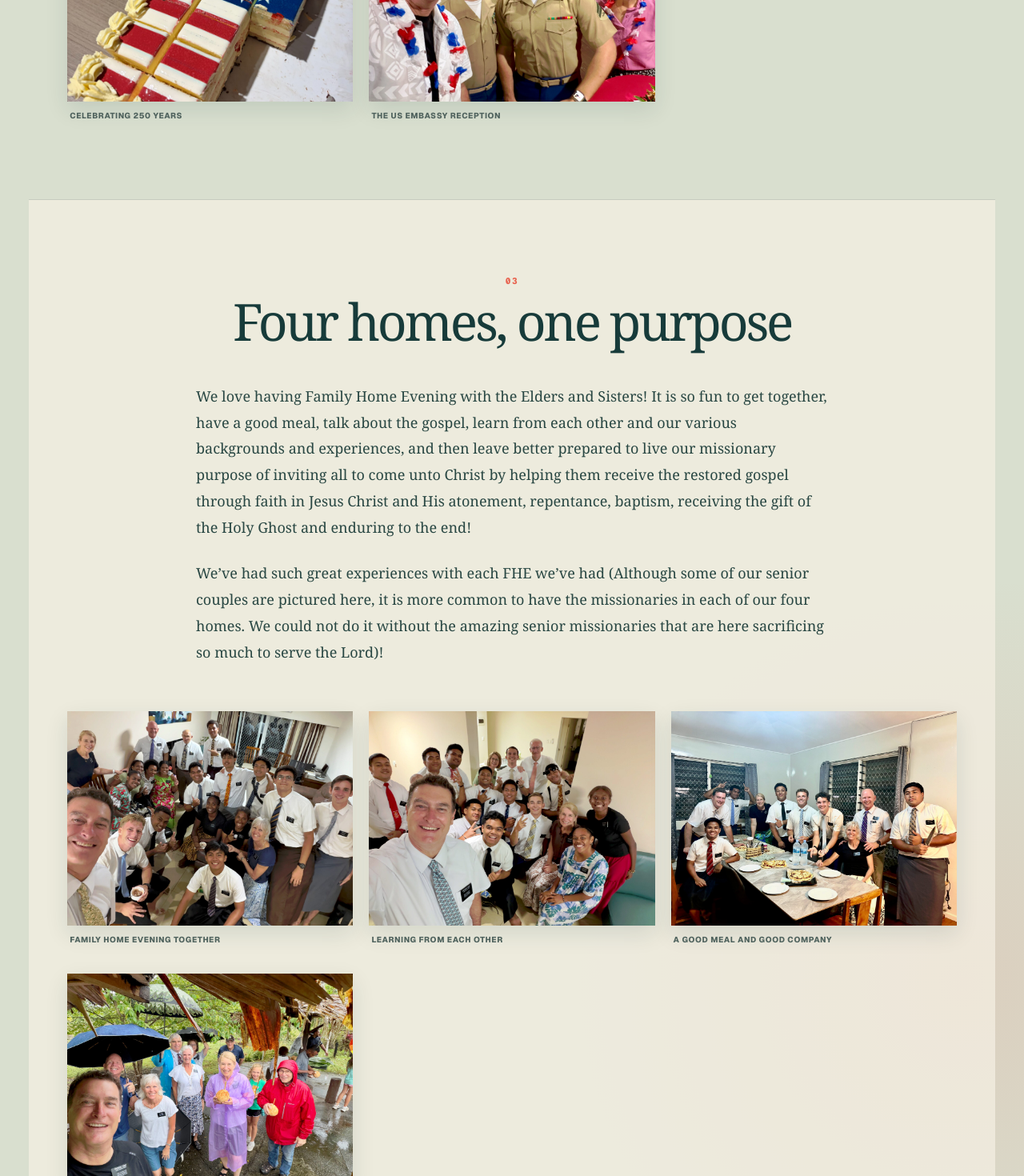
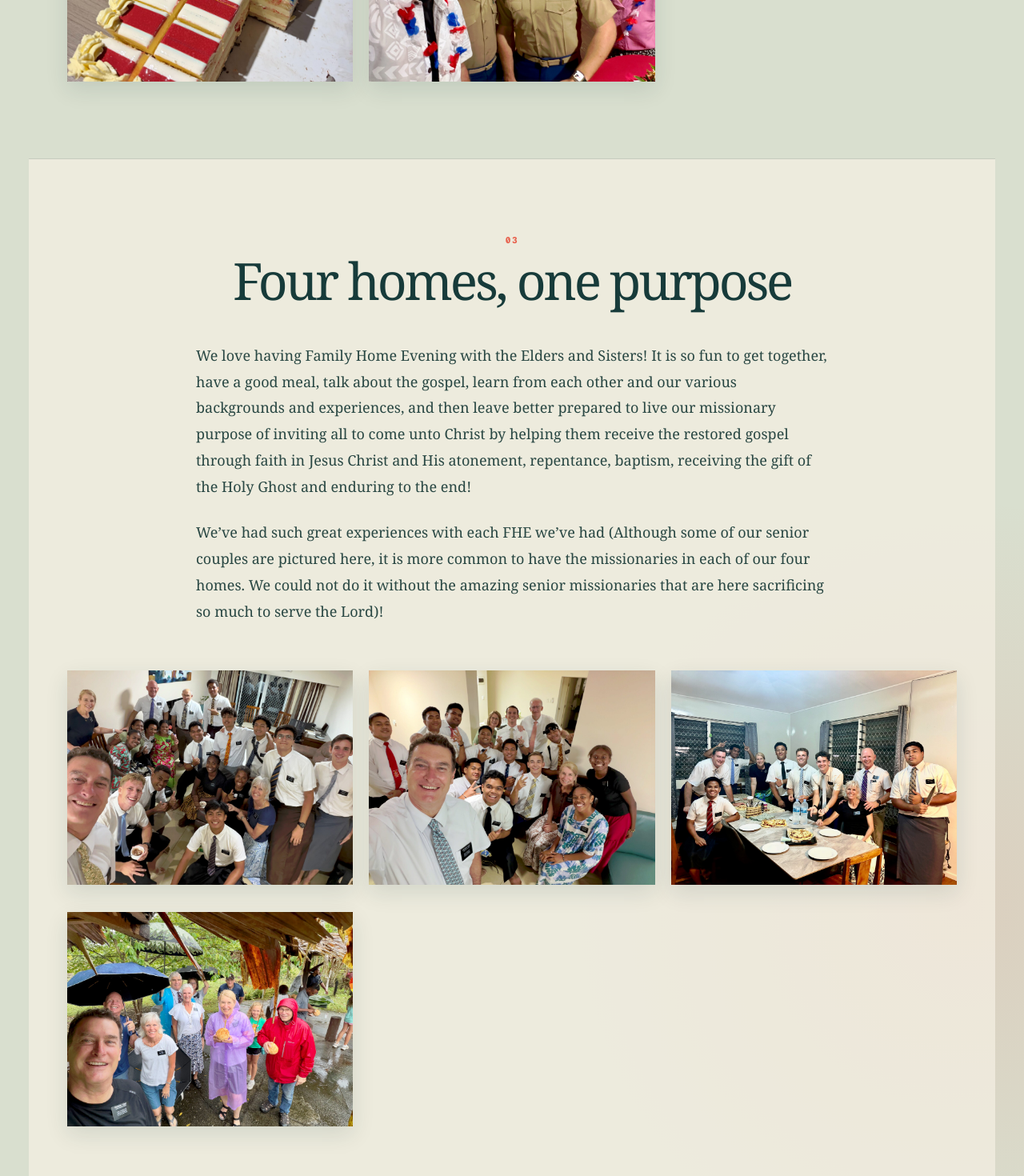
Before and after one commit to mckaycourt/solomon-islands-mission, a Next.js app: page /letters/august-5 in a window 1280 px wide. Shown: the part 3120-4590 px from the top of the page at 80% size. Built offline with nearby package versions, Linux system fonts and the light colour scheme.

Commit message:
Remove generated photo captions

```diff
--- a/app/PhotoGallery.tsx
+++ b/app/PhotoGallery.tsx
@@ -9,7 +9,7 @@ type Photo = {
   className?: string;
 };
 
-export function PhotoGallery({ photos }: { photos: readonly Photo[] }) {
+export function PhotoGallery({ photos, showCaptions = true }: { photos: readonly Photo[]; showCaptions?: boolean }) {
   const [activeIndex, setActiveIndex] = useState<number | null>(null);
   const closeButtonRef = useRef<HTMLButtonElement>(null);
   const previousFocusRef = useRef<HTMLElement | null>(null);
@@ -59,7 +59,7 @@ export function PhotoGallery({ photos }: { photos: readonly Photo[] }) {
             >
               <img src={photo.src} alt={photo.alt} />
             </button>
-            <figcaption>{photo.caption}</figcaption>
+            {showCaptions && <figcaption>{photo.caption}</figcaption>}
           </figure>
         ))}
       </div>
@@ -77,7 +77,7 @@ export function PhotoGallery({ photos }: { photos: readonly Photo[] }) {
             <figure className="lightbox-figure">
               <img src={activePhoto.src} alt={activePhoto.alt} />
               <figcaption>
-                <span>{activePhoto.caption}</span>
+                {showCaptions && <span>{activePhoto.caption}</span>}
                 <small>{activeIndex + 1} / {photos.length}</small>
               </figcaption>
             </figure>
--- a/app/globals.css
+++ b/app/globals.css
@@ -179,14 +179,12 @@ blockquote { margin: 50px -55px 62px 64px; padding: 36px 42px; background: var(-
 .gallery-grid img { width: 100%; aspect-ratio: 4 / 3; display: block; object-fit: cover; background: #b8c2ad; box-shadow: 0 10px 26px rgba(23, 59, 58, 0.12); transition: transform 350ms ease, box-shadow 350ms ease; }
 .gallery-grid figure:hover img { transform: translateY(-3px); box-shadow: 0 16px 34px rgba(23, 59, 58, 0.17); }
 .gallery-grid figcaption { padding: 11px 3px 0; color: var(--ink-soft); font-size: 10px; font-weight: 750; line-height: 1.45; letter-spacing: 0.06em; text-transform: uppercase; }
-.dispatch-gallery-first .gallery-grid figcaption { display: none; }
-
 .lightbox { position: fixed; inset: 0; z-index: 1000; display: grid; place-items: center; padding: 28px; background: rgba(23, 59, 58, 0.16); }
 .lightbox-panel { position: relative; width: min(1120px, 92vw); height: min(760px, 90vh); padding: 46px 18px 16px; border: 1px solid rgba(23, 59, 58, 0.22); border-radius: 5px; display: grid; grid-template-columns: 48px minmax(0, 1fr) 48px; gap: 14px; align-items: center; background: var(--paper-light); box-shadow: 0 22px 60px rgba(23, 59, 58, 0.22); }
 .lightbox-figure { min-width: 0; min-height: 0; height: 100%; margin: 0; display: grid; grid-template-rows: minmax(0, 1fr) 42px; overflow: hidden; }
 .lightbox-figure img { min-width: 0; min-height: 0; width: 100%; height: 100%; max-width: 100%; max-height: 100%; display: block; object-fit: contain; border: 1px solid rgba(23, 59, 58, 0.16); background: rgba(23, 59, 58, 0.035); }
 .lightbox-figure figcaption { width: 100%; display: flex; align-items: center; justify-content: space-between; gap: 24px; color: var(--ink); font-size: 11px; font-weight: 700; letter-spacing: 0.06em; text-transform: uppercase; }
-.lightbox-figure small { flex: 0 0 auto; color: var(--ink-soft); font: 600 11px/1.5 var(--font-geist-mono), monospace; }
+.lightbox-figure small { flex: 0 0 auto; margin-left: auto; color: var(--ink-soft); font: 600 11px/1.5 var(--font-geist-mono), monospace; }
 .lightbox-close,
 .lightbox-nav { width: 44px; height: 44px; border: 1px solid rgba(23, 59, 58, 0.24); border-radius: 50%; display: grid; place-items: center; background: var(--paper-light); color: var(--ink); cursor: pointer; transition: background 180ms ease, border-color 180ms ease, color 180ms ease; }
 .lightbox-close:hover,
--- a/app/letters/august-5/page.tsx
+++ b/app/letters/august-5/page.tsx
@@ -145,7 +145,7 @@ export default function AugustFiveLetter() {
             <p className="section-number">01</p>
             <h2>Teaching with purpose</h2>
           </header>
-          <PhotoGallery photos={teachingPhotos} />
+          <PhotoGallery photos={teachingPhotos} showCaptions={false} />
         </section>
 
         <section className="dispatch-section">
@@ -157,7 +157,7 @@ export default function AugustFiveLetter() {
             <p>It’s been so amazing to be living on Guadalcanal during the 250th anniversary of the signing of the Declaration of Independence and during the anniversary of the US Marines landing on Guadalcanal, August 7th, 1942.</p>
             <p>Around here it’s definitely been ‘Merica. We were invited by the US Embassy to a reception for the 250th and we visited the memorial of the US servicemen that lost their lives during the intense fighting with the Japanese here in the Solomon Islands. Gotta love our men and women in uniform!</p>
           </div>
-          <PhotoGallery photos={americaPhotos} />
+          <PhotoGallery photos={americaPhotos} showCaptions={false} />
         </section>
 
         <section className="dispatch-section dispatch-section-tinted">
@@ -169,7 +169,7 @@ export default function AugustFiveLetter() {
             <p>{fheParagraphOne}</p>
             <p>{fheParagraphTwo}</p>
           </div>
-          <PhotoGallery photos={fhePhotos} />
+          <PhotoGallery photos={fhePhotos} showCaptions={false} />
         </section>
 
         <section className="dispatch-section">
@@ -179,7 +179,7 @@ export default function AugustFiveLetter() {
             <p>{sourceParagraph(19, 1)}</p>
             <p>{sourceParagraph(19, 2)} {sourceParagraph(20, 0)}</p>
           </div>
-          <PhotoGallery photos={cocoaPhotos} />
+          <PhotoGallery photos={cocoaPhotos} showCaptions={false} />
         </section>
 
         <section className="dispatch-section dispatch-section-tinted">
@@ -190,7 +190,7 @@ export default function AugustFiveLetter() {
             <p>{sourceParagraph(21, 0)}</p>
             <p>{sourceParagraph(22, 0)}</p>
           </div>
-          <PhotoGallery photos={familyPhotos} />
+          <PhotoGallery photos={familyPhotos} showCaptions={false} />
         </section>
 
         <section className="dispatch-section dispatch-continuation">
@@ -202,7 +202,7 @@ export default function AugustFiveLetter() {
             <p>{sourceParagraph(24, 1)}</p>
             <p>{sourceParagraph(25, 0)}</p>
           </div>
-          <PhotoGallery photos={missionaryPhotos} />
+          <PhotoGallery photos={missionaryPhotos} showCaptions={false} />
         </section>
 
         <section className="dispatch-section malaita-section">
@@ -217,7 +217,7 @@ export default function AugustFiveLetter() {
             <p>{sourceParagraph(28, 0)}</p>
             <p>{sourceParagraph(28, 1)} {sourceParagraph(29, 0)}</p>
           </div>
-          <PhotoGallery photos={dieselPhotos} />
+          <PhotoGallery photos={dieselPhotos} showCaptions={false} />
           <div className="dispatch-copy dispatch-copy-after-gallery">
             <p>{sourceParagraph(29, 1)}</p>
             <p>{sourceParagraph(29, 2)}</p>
@@ -226,7 +226,7 @@ export default function AugustFiveLetter() {
             <p>{sourceParagraph(29, 5)}</p>
             <p>{sourceParagraph(29, 6)}</p>
           </div>
-          <PhotoGallery photos={malaitaPhotos} />
+          <PhotoGallery photos={malaitaPhotos} showCaptions={false} />
         </section>
 
         <section className="scripture-closing">
```
